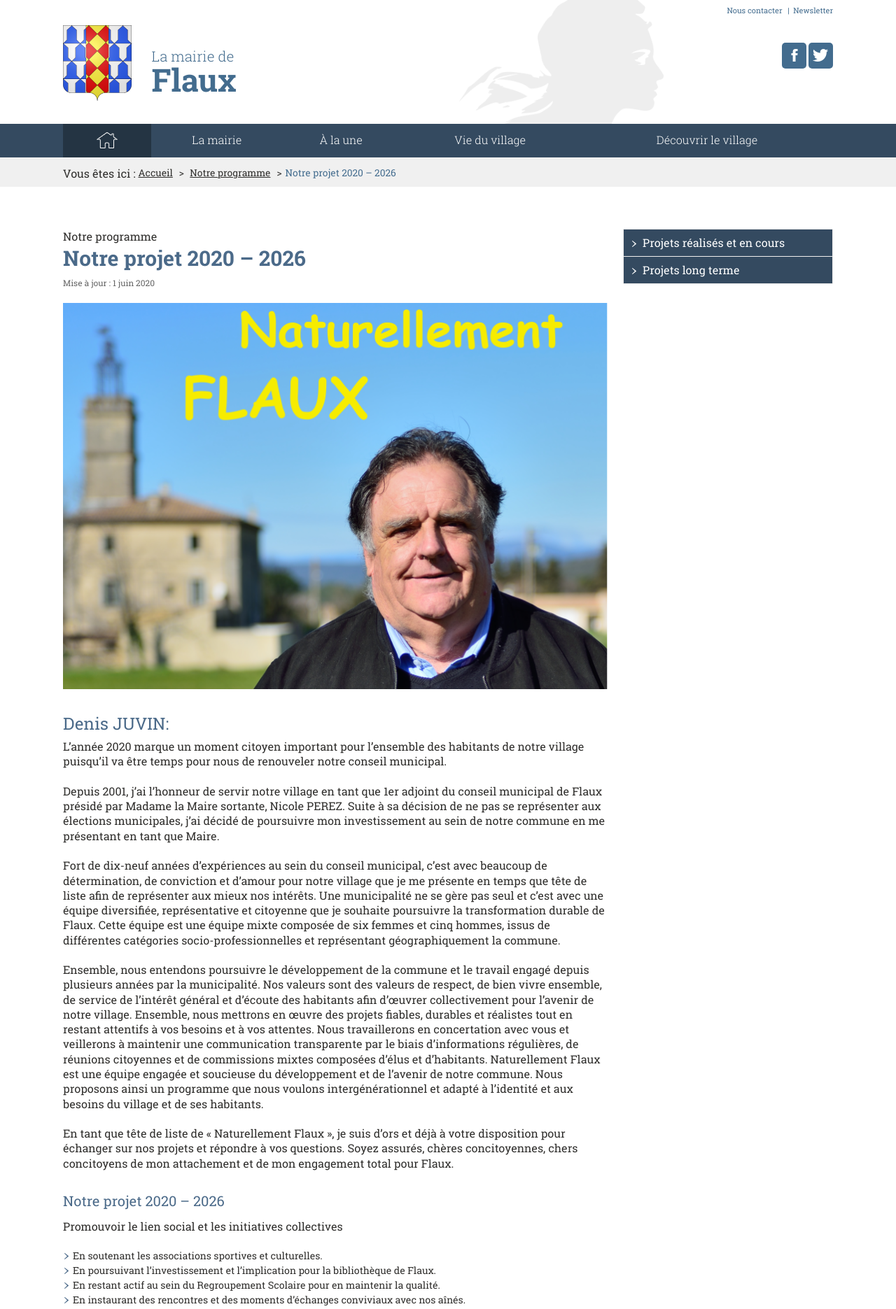
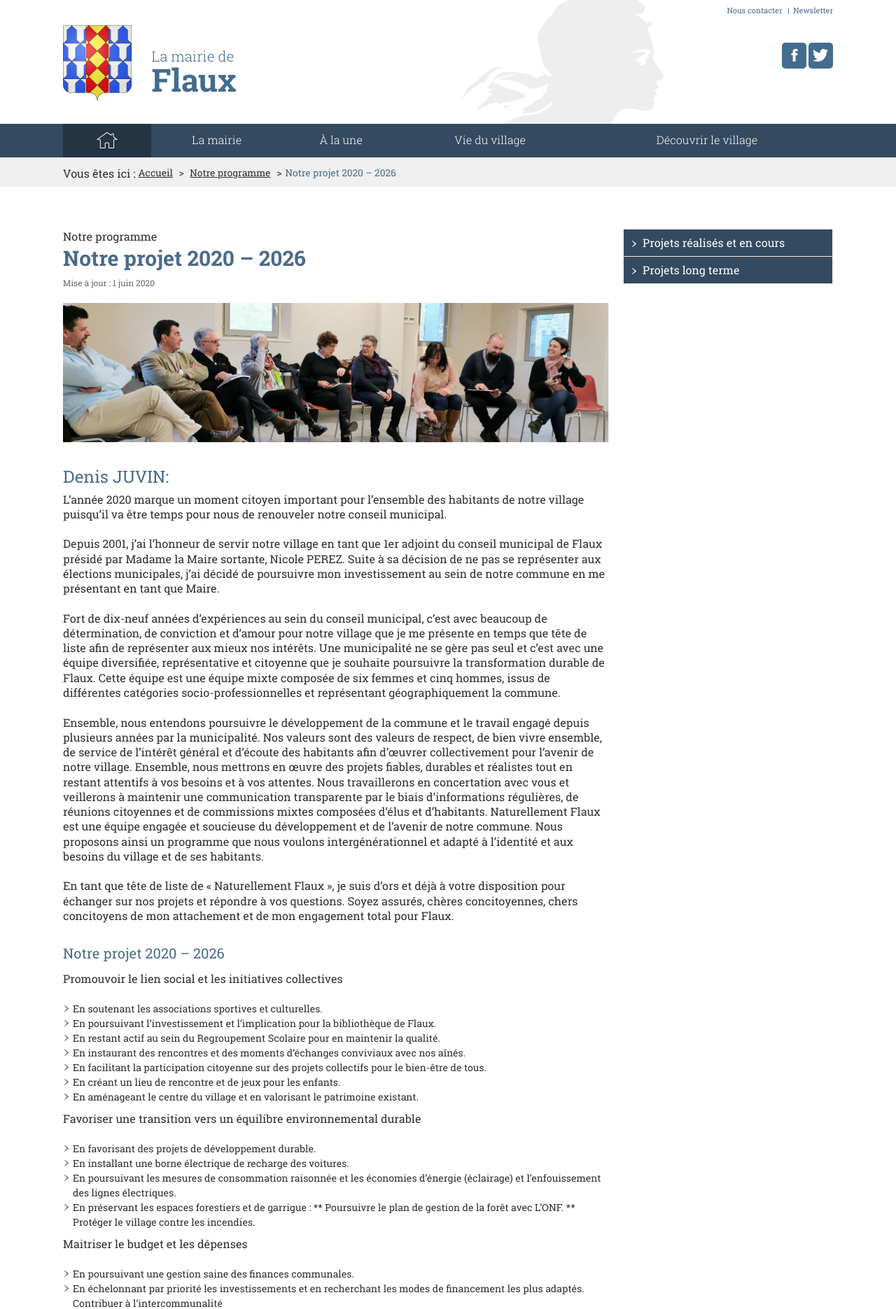
Before and after one commit to Flaux-Village/flaux-village.github.io, a Jekyll site: the page built from naturellementflaux.md, in a window 1280 px wide. Shown: the top 1871 px of the page at 70% size. Built offline with Jekyll 4.4.1, drawn with Linux system fonts in a browser that asks for light colours; our own code applies the rules of GitHub Pages for plain Markdown files.

Commit message:
Change banner

```diff
--- a/naturellementflaux.md
+++ b/naturellementflaux.md
@@ -7,8 +7,8 @@ titre_page: Notre projet 2020 – 2026
 section: Notre programme
 addresse_section: /naturellementflaux.html
 date_texte: 1 juin 2020
-illustration: /assets/images/affiche Denis 355.png
-description_illustration: Denis Juvin.
+illustration: /assets/images/Equipenaturellement-banner.png
+description_illustration: Equippe.
 introduction:
 documents:
 - fiche: Programme
```
